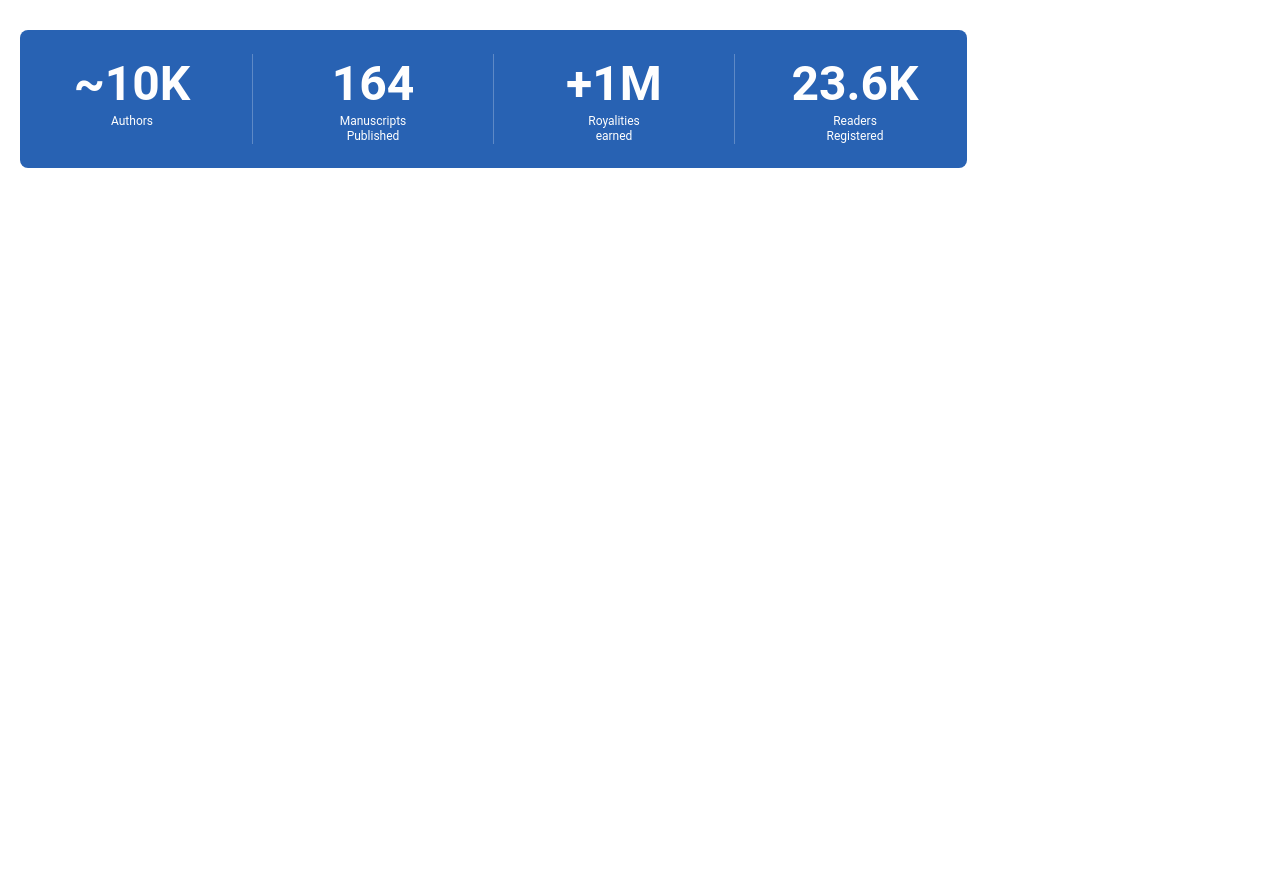
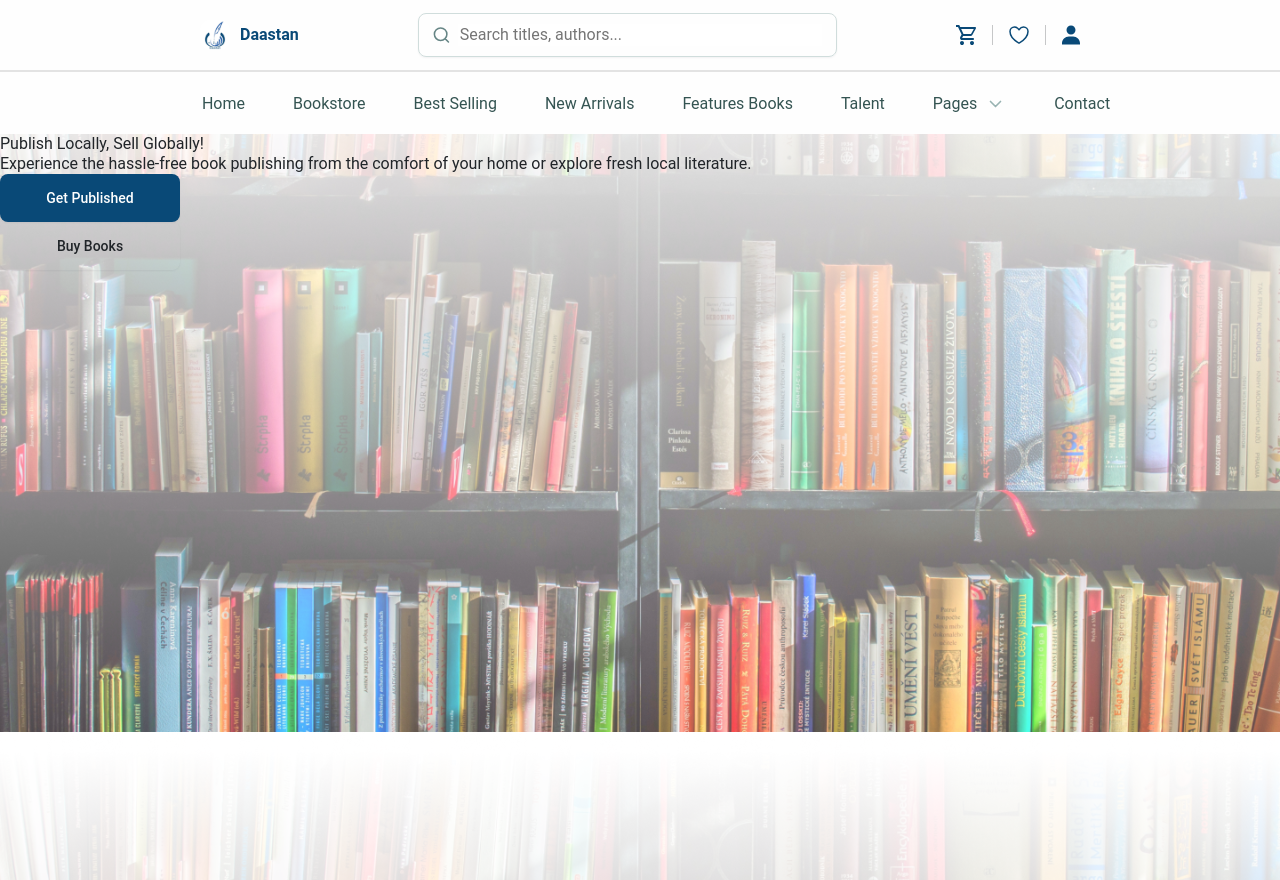
Before and after one commit to asajjad2/qissa-react, a React (Create React App) app: page / in a window 1280 px wide. Before the commit the page ends 800 px from the top, so only its background shows below. Built offline with nearby package versions, Linux system fonts and the light colour scheme.

Commit message:
home page updated

```diff
--- a/src/App.js
+++ b/src/App.js
@@ -1,10 +1,8 @@
 import "./styles.css";
-import StatsCard from "./Components/Assets/StatsCard";
-
+import HomePage from "./Components/HomePage";
 export default function App() {
 
   let stats = [{numeric:"~10K",about:"Authors"},{numeric:"164",about:"Manuscripts Published"},{numeric:"+1M",about:"Royalities earned"},{numeric:"23.6K",about:"Readers Registered"}]
-  let navLinks = [{itemName:"Home",itemlink:""},{itemName:"Bookstore",itemlink:""},{itemName:"Best Selling",itemlink:""},{itemName:"New Arrivals",itemlink:""},{itemName:"Features Books",itemlink:""},{itemName:"Talent",itemlink:""},{itemName:"Pages",itemlink:"",dropdown:true},{itemName:"Contact",itemlink:""}];
   return (
 
     <div className="App">
@@ -54,7 +52,7 @@ export default function App() {
       /> */}
 
 
-      <StatsCard stats={stats}/>
+      <HomePage/>
     </div>
   );
 }
--- a/src/Components/Assets/asset-styles.css
+++ b/src/Components/Assets/asset-styles.css
@@ -64,6 +64,11 @@
   .button.default {
     background: var(--darkblue);
     color: var(--white);
+  }
+
+  button.secondary{
+    background: #f5f8ff;
+    color: var(--darkblue);
   }
 
   .button.outlined {
@@ -644,6 +649,7 @@
   .nav-desktop{
     width: 100%;
     height: 134px;
+    background-color: var(--white);
   }
 
   .nav-desktop .upper{
@@ -704,12 +710,19 @@
     align-items: center;
     gap: 16px;
     text-transform: capitalize;
-    cursor: pointer;
     margin-bottom: 0px;
   }
 
   .lower ul .nav-link{
     color: var(--darkgray);
+  }
+
+  .lower ul a{
+    cursor: pointer;
+  }
+
+  .lower ul a:hover{
+    color: var(--lightblue);
   }
 
   .lower ul .dropdown{
--- /dev/null
+++ b/src/Components/HomePage.css
@@ -0,0 +1,8 @@
+header{
+
+    background: url("./Assets/images/header-bg.png") ;
+    width: 100vw;
+    height: 110vh;
+    background-size: contain;
+
+}
--- /dev/null
+++ b/src/Components/HomePage.jsx
@@ -0,0 +1,29 @@
+
+import NavDesktop from "./Assets/NavDesktop";
+import Button from "./Assets/Button";
+import "./HomePage.css";
+
+export default function HomePage() {
+  let navLinks = [{itemName:"Home",itemlink:""},{itemName:"Bookstore",itemlink:""},{itemName:"Best Selling",itemlink:""},{itemName:"New Arrivals",itemlink:""},{itemName:"Features Books",itemlink:""},{itemName:"Talent",itemlink:""},{itemName:"Pages",itemlink:"",dropdown:true},{itemName:"Contact",itemlink:""}];
+
+  return (
+    <div className="home-page">
+      <header>
+        <NavDesktop navLinks={navLinks}/>
+        <div className="get-published">
+          <div className="text">
+            <div className="heading">Publish Locally, Sell Globally!</div>
+            <div className="sub-heading">Experience the hassle-free book publishing from the comfort of your home or explore fresh local literature.</div>
+          </div>
+          <div className="buttons">
+            <Button text="Get Published" size="x-lg" type="default"/>
+            <Button text="Buy Books" size="x-lg" type="secondary"/>
+
+          </div>
+        </div>
+      </header>
+      <main></main>
+      <footer></footer>
+    </div>
+  );
+}
--- a/src/styles.css
+++ b/src/styles.css
@@ -1,15 +1,15 @@
-.App {
+/* .App {
     font-family: sans-serif;
     display: flex;
     flex-direction: column;
     justify-content: space-evenly;
     align-items: space-evenly;
-  }
+  } */
 
-  .App > * {
+  /* .App > * {
     margin: 10px 0;
-  }
+  } */
 
-  body {
+  /* body {
     padding: 20px;
-  }
+  } */
```
Also changed, not shown: src/Components/Assets/images/header-bg.png (added), src/Components/Home.jsx (deleted).
